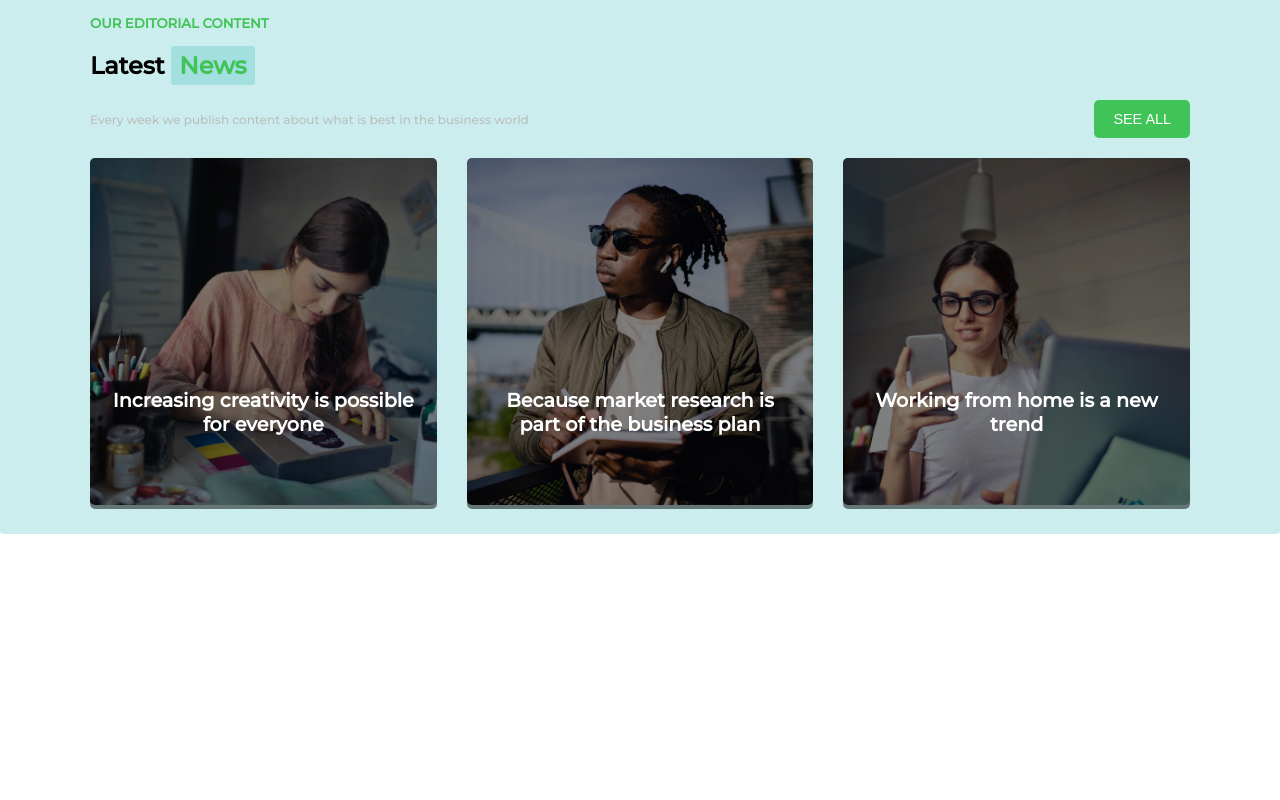
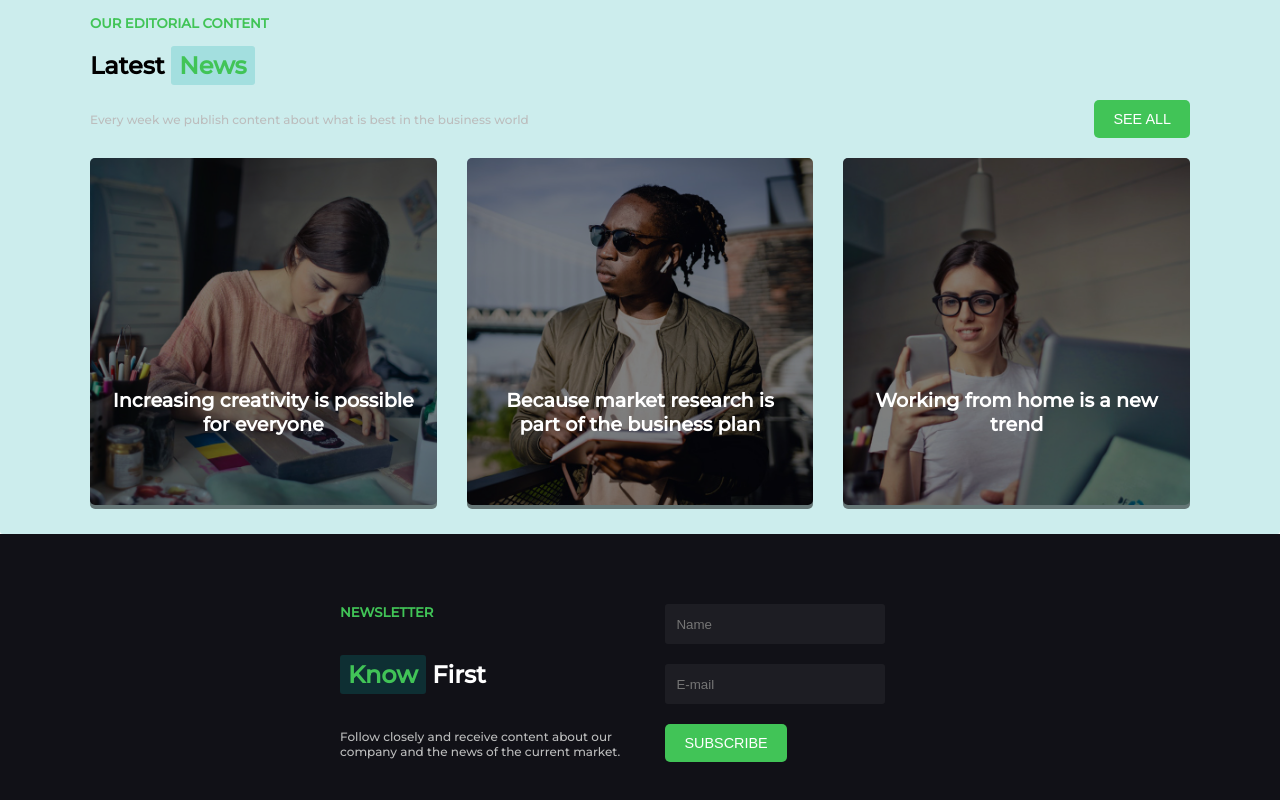
Before and after one commit to Valentina-Fr/proj-html-vuejs, a Vue app: page / in a window 1280 px wide. Shown: the part 2525-3325 px from the top of the page. Before the commit the page ends 3059 px from the top, so only its background shows below. Built offline with nearby package versions, Linux system fonts and the light colour scheme.

Commit message:
Know first section

```diff
--- a/src/App.vue
+++ b/src/App.vue
@@ -8,6 +8,7 @@
       <Services />
       <Experts />
       <News />
+      <Know />
     </main>
   </div>
 </template>
@@ -20,6 +21,7 @@ import Results from './components/Results.vue'
 import Services from './components/Services.vue'
 import Experts from './components/Experts.vue'
 import News from './components/News.vue'
+import Know from './components/Know.vue'
 
 export default {
   name: 'App',
@@ -30,7 +32,8 @@ export default {
     Results,
     Services,
     Experts,
-    News
+    News,
+    Know
   },
   data(){
     return {
--- /dev/null
+++ b/src/components/Know.vue
@@ -0,0 +1,58 @@
+<template>
+  <section>
+      <div class="container-sm d-flex">
+        <div>
+            <h5 class="brand-color">NEWSLETTER</h5>
+            <h2><span class="brand-bg-secondary brand-color">Know</span> First</h2>
+            <p class="font-grey">Follow closely and receive content about our company and the news of the current market.</p>
+        </div>
+        <div class="form">
+        <input type="text" placeholder="Name">
+        <input type="text" placeholder="E-mail">
+        <Button class="btn-brand" text="Subscribe"/>
+        </div>
+      </div>
+  </section>
+</template>
+
+<script>
+import Button from './Button.vue'
+export default {
+name: 'Know',
+components: {
+    Button,
+}
+}
+</script>
+
+<style scoped lang="scss">
+section {
+    background-color: #111117;
+    color: #fff;
+    padding: 30px 0;
+}
+
+.d-flex {
+    padding-top: 40px;
+    padding-bottom: 20px;
+}
+
+h2 {
+    padding: 40px 0;
+}
+
+.form {
+    padding-left: 20px;
+}
+
+input {
+    width: 80%;
+    height: 40px;
+    margin-bottom: 20px;
+    background-color: #1d1d23;
+    color: #bcbdbd;
+    border: 1px solid transparent;
+    border-radius: 3px;
+    padding-left: 10px;
+}
+</style>
```
Also changed, not shown: 7 other files (tests, documents, lock files or other folders).
